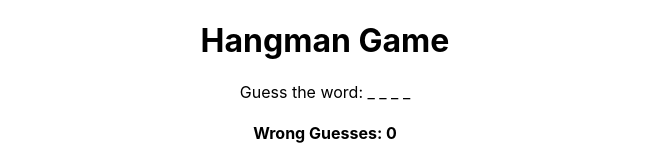
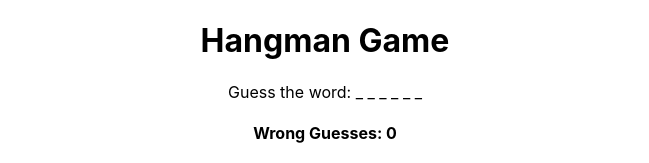
Before and after one commit to aegerev/hangman-react, a React (Create React App) app in the folder hangman-react/: page / in a window 1280 px wide. Shown: the top 163 px of the page, without its empty margins (315-964 px from the left). Built offline with nearby package versions, Linux system fonts and the light colour scheme.

Commit message:
Update 2 - hopefully the last one

```diff
--- a/hangman-react/src/App.js
+++ b/hangman-react/src/App.js
@@ -5,7 +5,7 @@ import HangmanStatus from './components/HangmanStatus';
 import './App.css';
 
 function App() {
-	const secretWords = ['ariel', 'eric', 'melody', 'coral', 'aviva', 'koki', 'chris','martin', 'jodi', 'edison', 'pythagoras'];
+	const secretWords = ['ariel', 'eric', 'melody', 'coral', 'aviva', 'koki', 'chris','martin', 'delaney', 'maria'];
 	const [secretWord] = useState(
 		secretWords[Math.floor(Math.random() * secretWords.length)]
 	);
```
